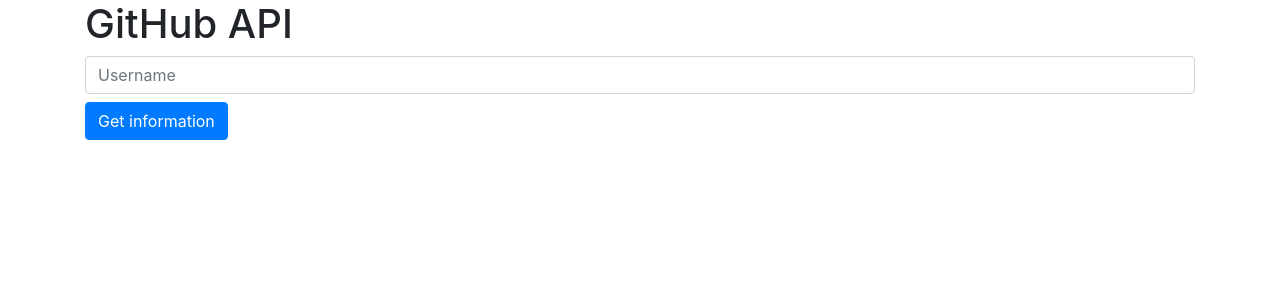
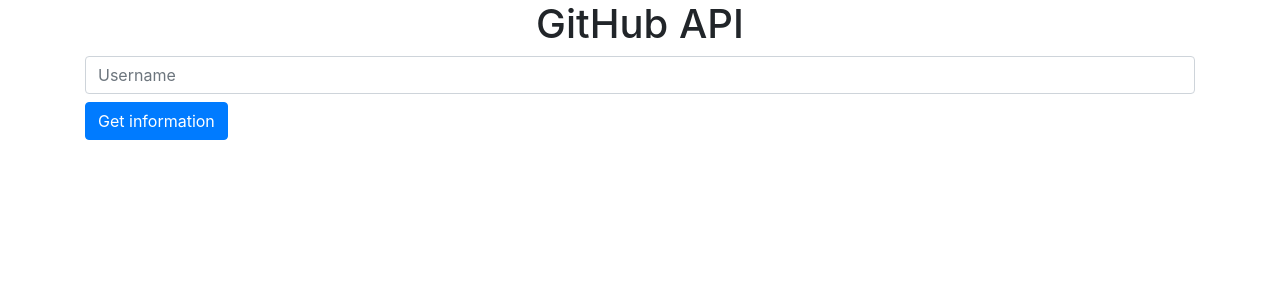
Before and after one commit to mezgoodle/reactive-github-api, a React (Create React App) app: page / in a window 1280 px wide. Shown: the top 300 px of the page. Built offline with nearby package versions, Linux system fonts and the light colour scheme.

Commit message:
Some updates

```diff
--- a/src/App.js
+++ b/src/App.js
@@ -1,7 +1,7 @@
 import React from "react";
 import Info from "./components/info";
 import Form from "./components/form";
-import Api from "./components/api_info";
+import Header from "./components/header";
 
 class App extends React.Component {
   state = {
@@ -44,7 +44,7 @@
   render() {
     return (
       <div className="container">
-        <Api />
+        <Header />
         <Form getMethod={this.gettingInfo} />
         <Info {...this.state} />
       </div>
--- /dev/null
+++ b/src/components/header.js
@@ -0,0 +1,5 @@
+import React from "react";
+
+const Header = () => <h1 className="text-center">GitHub API</h1>;
+
+export default Header;
```
